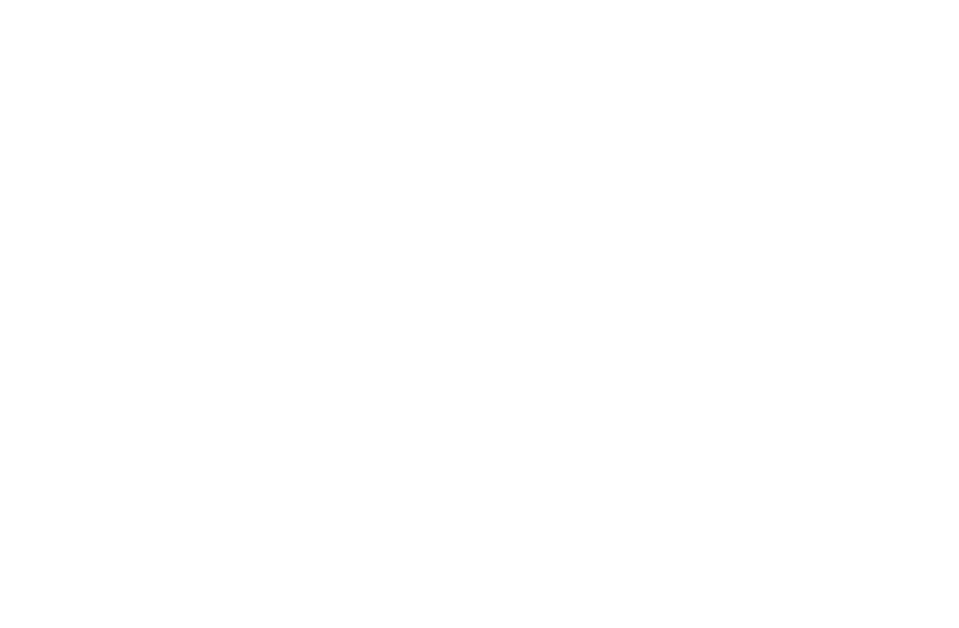
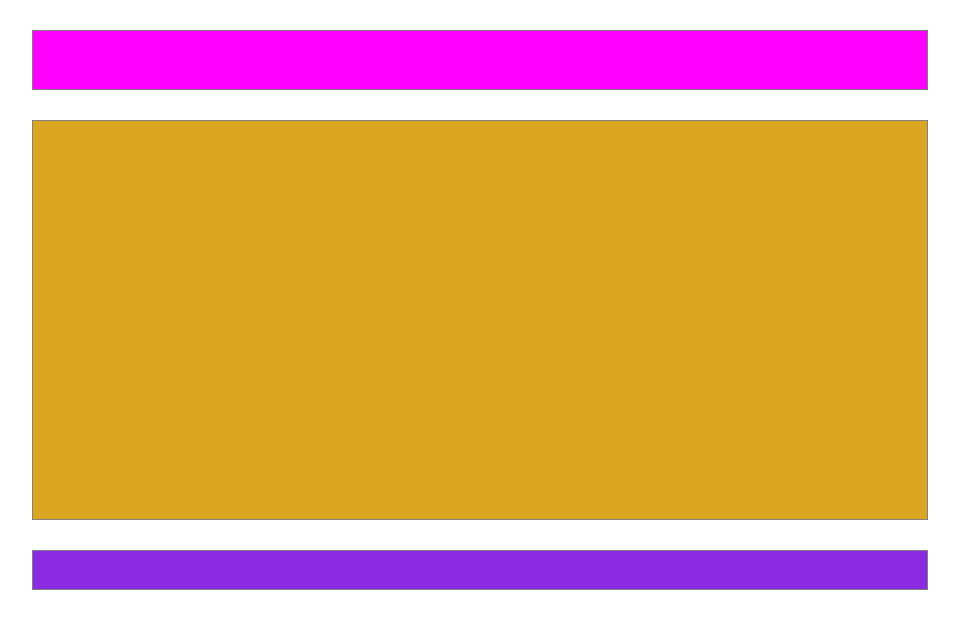
Before and after one commit to Giulia-92/htmlcss-struttura-wp, a plain HTML site: page index.html in a window 1280 px wide. Shown: the whole page, without its empty margins (160-1119 px from the left). Drawn offline with Linux system fonts and the light colour scheme.

Commit message:
htmlcss-struttura-wp

```diff
--- a/style.css
+++ b/style.css
@@ -2,27 +2,28 @@
     margin:0;
     padding: 0;
     box-sizing: border-box;
-
+}
+header{
+    width: 70%;
+    margin: 0 auto;
+    margin:30px auto ;
+    border: 1px solid grey;
+    height: 60px;
+    background-color: fuchsia;
 }
 main{
-    width: 90%;
+    border: 1px solid grey;
+    width: 70%;
+    height:400px;
+    margin: 0 auto;
+    margin:30px auto;
+    background-color: goldenrod;
+}
+footer{
+    width: 70%;
     margin: 0 auto;
     margin:30px auto ;
+    border: 1px solid grey;
+    height: 40px;
+    background-color: blueviolet;
 }
-header{
-
-}
-main{
-
-}
-body{
-
-}
-
-
-
-
-
-footer{
-
-}
```
